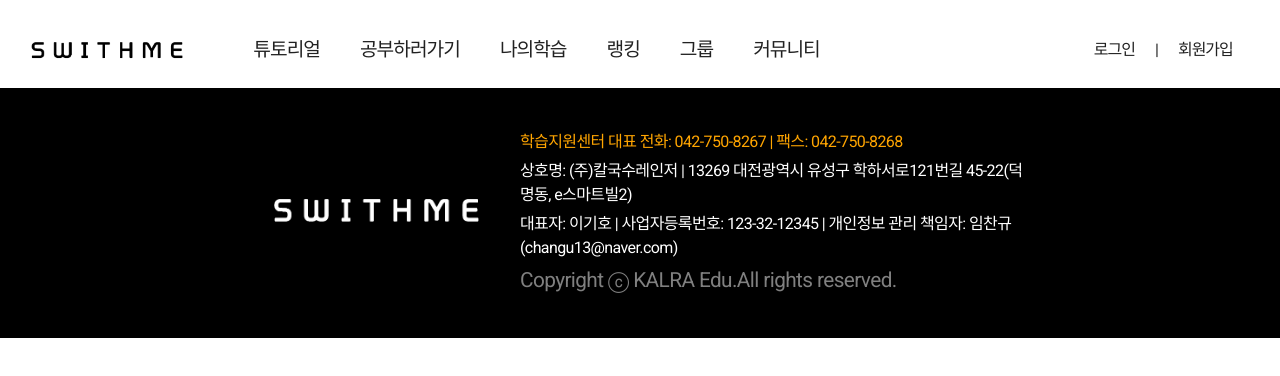
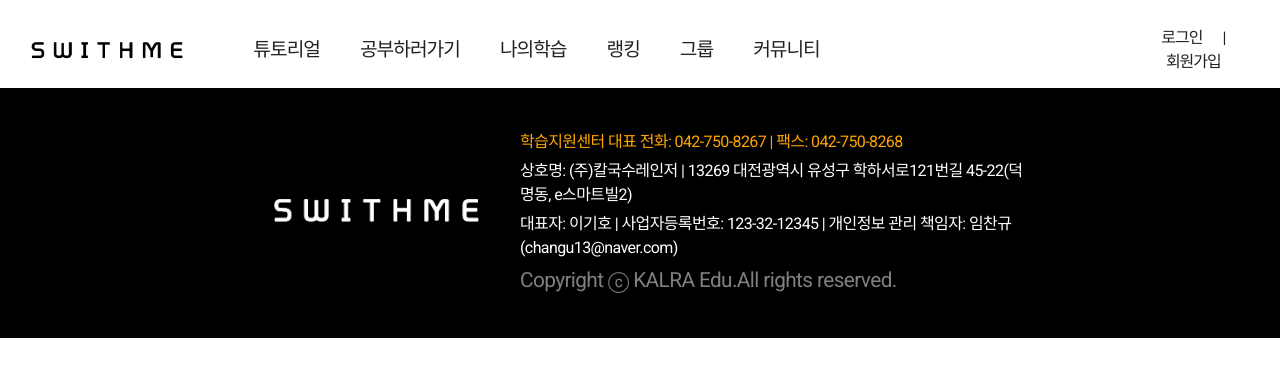
Before and after one commit to lahreum/Swithme, a Vue app in the folder frontend/: page / in a window 1280 px wide. Shown: the top 376 px of the page. Built offline with nearby package versions, Linux system fonts and the light colour scheme.

Commit message:
[S04P23B103-12] Update: modify login layout

```diff
--- a/frontend/src/components/AppHeader.vue
+++ b/frontend/src/components/AppHeader.vue
@@ -21,12 +21,17 @@
       </v-col>
       <!-- 로그인, 프로필 영역 -->
       <v-col cols="2">
-        <v-row no-gutters v-if="!isLogin" justify="center">
+        <v-row
+          no-gutters
+          v-if="!isLogin"
+          justify="center"
+          style="margin-left: 60px;"
+        >
           <div class="login-item" @click="signIn">로그인</div>
           <div class="login-item">|</div>
           <div class="login-item">회원가입</div>
         </v-row>
-        <v-row no-gutters v-else>
+        <v-row no-gutters v-else style="margin-left: 60px;">
           <!-- 여기에 프로필 사진 컴포넌트 넣어야 함 -->
           <v-col align="center" @click="showPop">
             {{ username }}님, 안녕하세요!
```
